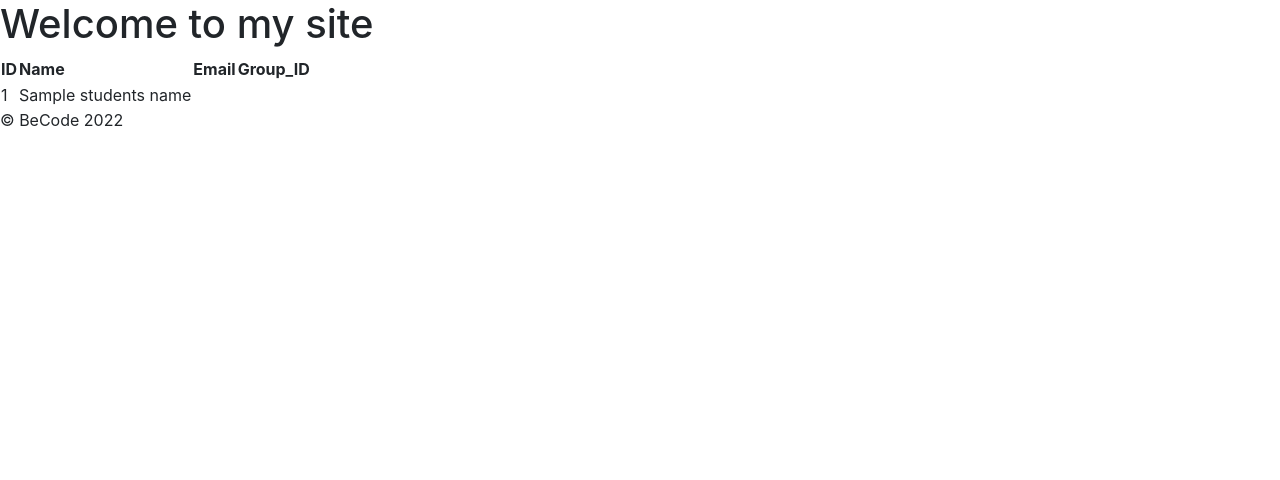
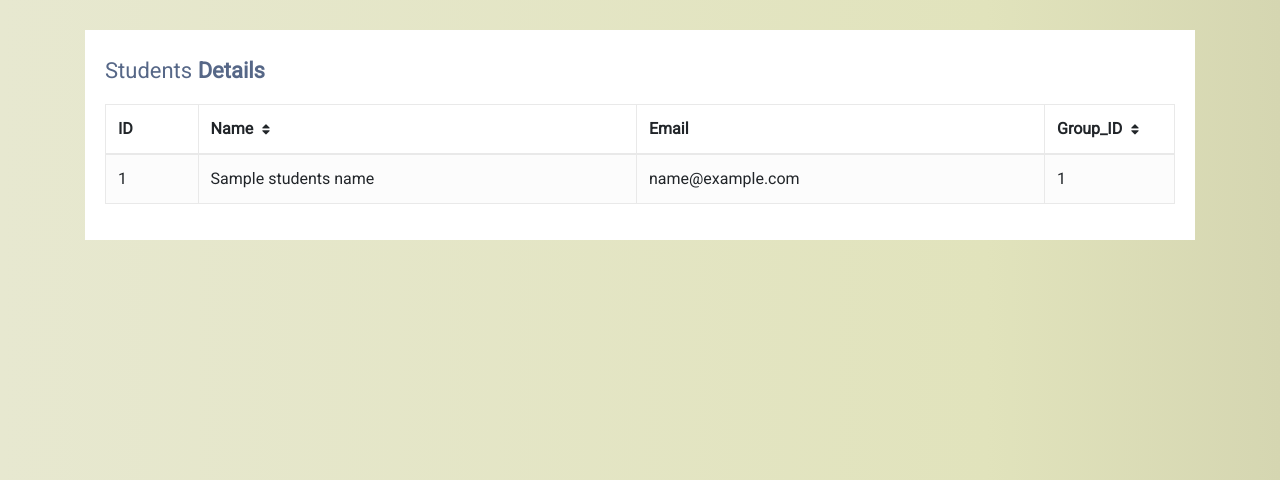
Before and after one commit to z3no/php-crud, a PHP site: template View/studentview.php in a window 1280 px wide. Shown: the top 480 px of the page. Run offline with PHP 8.4, Linux system fonts and the light colour scheme; the template is opened without the code that fills it: most values are stand-ins (such as "Sample title", 1, 10 or a date in 2020).

Commit message:
changed the Student.php getters, Made table for studentview and used bootstrap for crud table example

```diff
--- a/Model/Datasource.php
+++ b/Model/Datasource.php
@@ -52,4 +52,6 @@ class DataSource
 
         return $allCustomerNames;
     }
+
+
 }
--- a/View/studentview.php
+++ b/View/studentview.php
@@ -2,15 +2,161 @@
 declare(strict_types=1);
 ?>
 
-<link rel="stylesheet" href="https://cdn.jsdelivr.net/npm/bootstrap@4.1.3/dist/css/bootstrap.min.css" integrity="sha384-MCw98/SFnGE8fJT3GXwEOngsV7Zt27NXFoaoApmYm81iuXoPkFOJwJ8ERdknLPMO" crossorigin="anonymous">
-
-<table>
+<!DOCTYPE html>
+<html lang="en">
+<head>
+    <meta charset="utf-8">
+    <meta name="viewport" content="width=device-width, initial-scale=1, shrink-to-fit=no">
+    <title>Students Table</title>
+    <link rel="stylesheet" href="https://fonts.googleapis.com/css?family=Roboto">
+    <link rel="stylesheet" href="https://stackpath.bootstrapcdn.com/bootstrap/4.5.0/css/bootstrap.min.css">
+    <link rel="stylesheet" href="https://fonts.googleapis.com/icon?family=Material+Icons">
+    <link rel="stylesheet" href="https://maxcdn.bootstrapcdn.com/font-awesome/4.7.0/css/font-awesome.min.css">
+    <script src="https://code.jquery.com/jquery-3.5.1.min.js"></script>
+    <script src="https://cdn.jsdelivr.net/npm/popper.js@1.16.0/dist/umd/popper.min.js"></script>
+    <script src="https://stackpath.bootstrapcdn.com/bootstrap/4.5.0/js/bootstrap.min.js"></script>
+    <style>
+        body {
+            color: #566787;
+            background: rgb(231,232,208);
+            background: linear-gradient(90deg, rgba(231,232,208,1) 0%, rgba(225,227,188,1) 77%, rgba(213,214,177,1) 100%);
+            font-family: 'Roboto', sans-serif;
+        }
+        .table-responsive {
+            margin: 30px 0;
+        }
+        .table-wrapper {
+            min-width: 1000px;
+            background: #fff;
+            padding: 20px;
+            box-shadow: 0 1px 1px rgba(0,0,0,.05);
+        }
+        .table-title {
+            padding-bottom: 10px;
+            margin: 0 0 10px;
+            min-width: 100%;
+        }
+        .table-title h2 {
+            margin: 8px 0 0;
+            font-size: 22px;
+        }
+        .search-box {
+            position: relative;
+            float: right;
+        }
+        .search-box input {
+            height: 34px;
+            border-radius: 20px;
+            padding-left: 35px;
+            border-color: #ddd;
+            box-shadow: none;
+        }
+        .search-box input:focus {
+            border-color: #3FBAE4;
+        }
+        .search-box i {
+            color: #a0a5b1;
+            position: absolute;
+            font-size: 19px;
+            top: 8px;
+            left: 10px;
+        }
+        table.table tr th, table.table tr td {
+            border-color: #e9e9e9;
+        }
+        table.table-striped tbody tr:nth-of-type(odd) {
+            background-color: #fcfcfc;
+        }
+        table.table-striped.table-hover tbody tr:hover {
+            background: #f5f5f5;
+        }
+        table.table th i {
+            font-size: 13px;
+            margin: 0 5px;
+            cursor: pointer;
+        }
+        table.table td:last-child {
+            width: 130px;
+        }
+        table.table td a {
+            color: #a0a5b1;
+            display: inline-block;
+            margin: 0 5px;
+        }
+        table.table td a.view {
+            color: #03A9F4;
+        }
+        table.table td a.edit {
+            color: #FFC107;
+        }
+        table.table td a.delete {
+            color: #E34724;
+        }
+        table.table td i {
+            font-size: 19px;
+        }
+        .pagination {
+            float: right;
+            margin: 0 0 5px;
+        }
+        .pagination li a {
+            border: none;
+            font-size: 95%;
+            width: 30px;
+            height: 30px;
+            color: #999;
+            margin: 0 2px;
+            line-height: 30px;
+            border-radius: 30px !important;
+            text-align: center;
+            padding: 0;
+        }
+        .pagination li a:hover {
+            color: #666;
+        }
+        .pagination li.active a {
+            background: #03A9F4;
+        }
+        .pagination li.active a:hover {
+            background: #0397d6;
+        }
+        .pagination li.disabled i {
+            color: #ccc;
+        }
+        .pagination li i {
+            font-size: 16px;
+            padding-top: 6px
+        }
+        .hint-text {
+            float: left;
+            margin-top: 6px;
+            font-size: 95%;
+        }
+    </style>
+    <script>
+        $(document).ready(function(){
+            $('[data-toggle="tooltip"]').tooltip();
+        });
+    </script>
+</head>
+<body>
+<div class="container-xl">
+    <div class="table-responsive">
+        <div class="table-wrapper">
+            <div class="table-title">
+                <div class="row">
+                    <div class="col-sm-8"><h2>Students <b>Details</b></h2></div>
+                    <div class="col-sm-4">
+                    </div>
+                </div>
+            </div>
+            <table class="table table-striped table-hover table-bordered">
                 <thead>
                 <tr>
                     <th>ID</th>
-        <th>Name</th>
+                    <th>Name <i class="fa fa-sort"></i></th>
                     <th>Email</th>
-        <th>Group_ID</th>
+                    <th>Group_ID <i class="fa fa-sort"></i></th>
                 </tr>
                 </thead>
                 <tbody>
@@ -18,8 +164,14 @@ declare(strict_types=1);
                     <tr>
                         <td><?php echo $student->getId(); ?></td>
                         <td><?php echo $student->getName(); ?></td>
+                        <td><?php echo $student->getEmail(); ?></td>
+                        <td><?php echo $student->getGroupId(); ?></td>
                     </tr>
                 <?php endforeach; ?>
                 </tbody>
-
             </table>
+        </div>
+    </div>
+</div>
+</body>
+</html>
```
Also changed, not shown: Model/Student.php (+3 -50 lines). Lines whose indentation alone changed are shown as unchanged.
